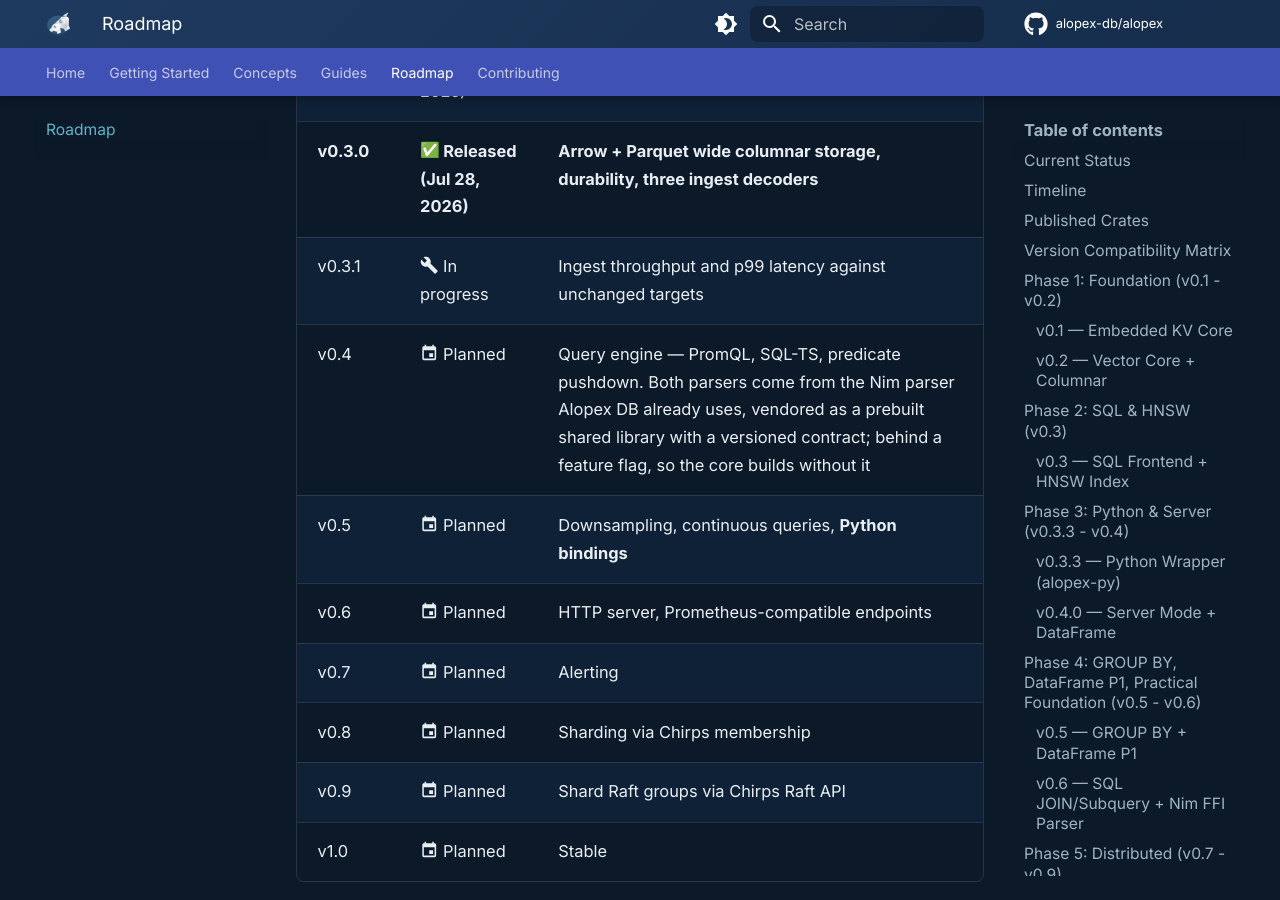
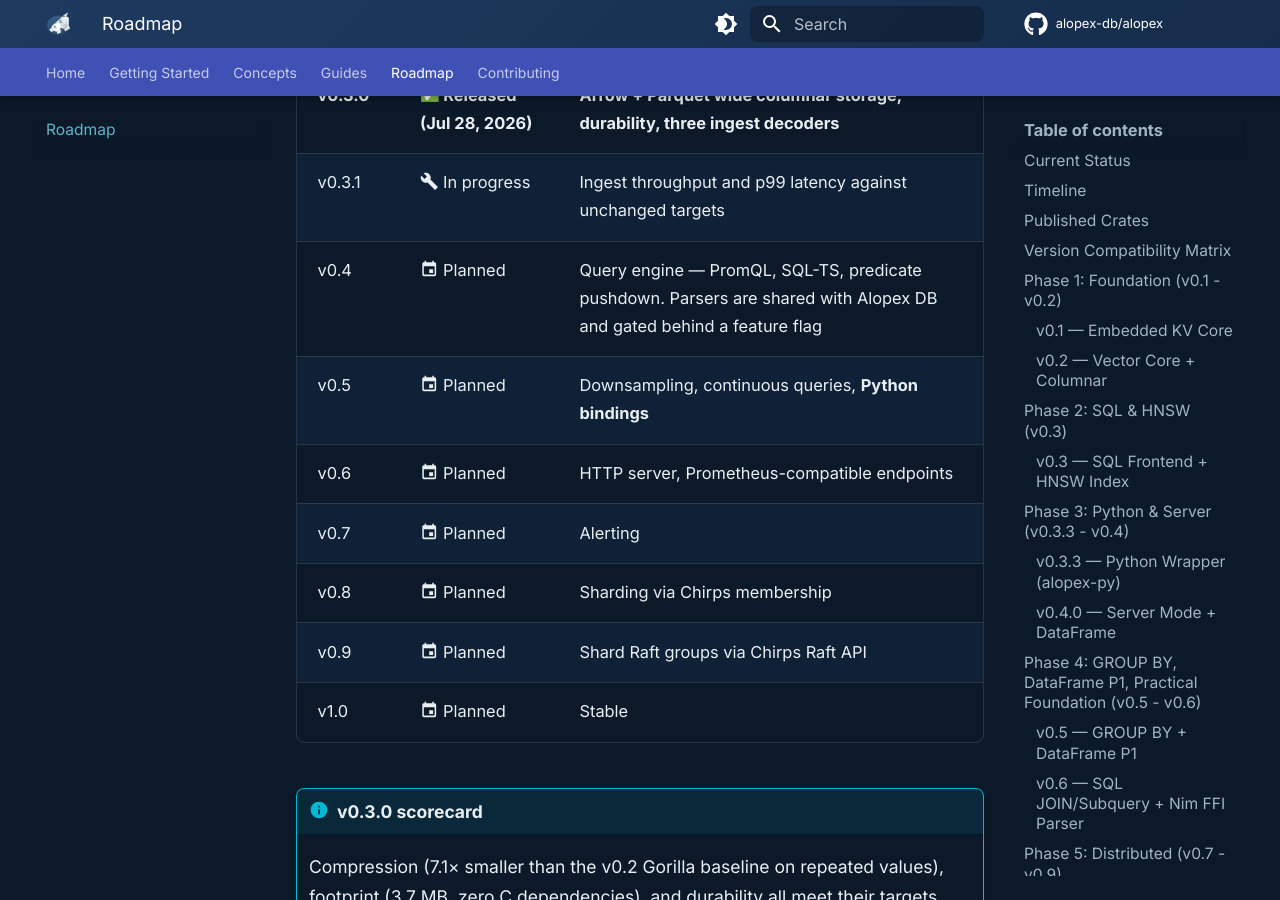
Before and after one commit to alopex-db/alopex-db.github.io, an MkDocs documentation site: the page built from docs/roadmap.md, in a window 1280 px wide and 900 px high, scrolled down 12614 px. Built offline with MkDocs 1.6.1 and Material for MkDocs 9.7.7, drawn with Linux system fonts in a browser that asks for light colours; emoji names are drawn with the system emoji font; comment, search, counter and statistics services are not loaded.

Commit message:
docs(site): ロードマップ v0.4 の記述をマイルストーン粒度へ戻す
vendor 手順や契約バージョンといった実装詳細をロードマップに書き込んで
いた。ロードマップはマイルストーン（何ができるようになるか）を示す場で
あり、受け入れ条件や配布手順は spec の領分である。

Co-Authored-By: Claude Opus 5 (1M context) <noreply@anthropic.com>

```diff
--- a/docs/roadmap.md
+++ b/docs/roadmap.md
@@ -413,7 +413,7 @@ It has its own repository and version series.
 | v0.2.0 | :white_check_mark: Released (Dec 23, 2025) | Retention/TTL, time partitions, TSM compaction |
 | **v0.3.0** | :white_check_mark: **Released (Jul 28, 2026)** | **Arrow + Parquet wide columnar storage, durability, three ingest decoders** |
 | v0.3.1 | :material-wrench: In progress | Ingest throughput and p99 latency against unchanged targets |
-| v0.4 | :material-calendar: Planned | Query engine — PromQL, SQL-TS, predicate pushdown. Both parsers come from the Nim parser Alopex DB already uses, vendored as a prebuilt shared library with a versioned contract; behind a feature flag, so the core builds without it |
+| v0.4 | :material-calendar: Planned | Query engine — PromQL, SQL-TS, predicate pushdown. Parsers are shared with Alopex DB and gated behind a feature flag |
 | v0.5 | :material-calendar: Planned | Downsampling, continuous queries, **Python bindings** |
 | v0.6 | :material-calendar: Planned | HTTP server, Prometheus-compatible endpoints |
 | v0.7 | :material-calendar: Planned | Alerting |
```
